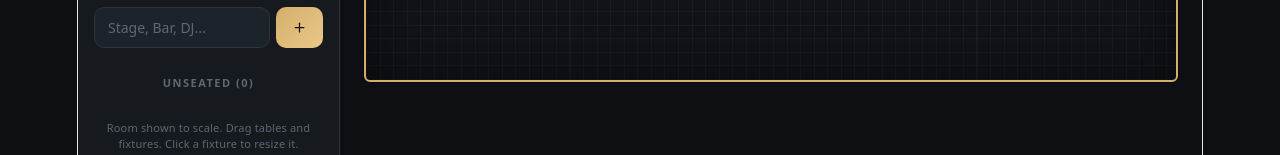
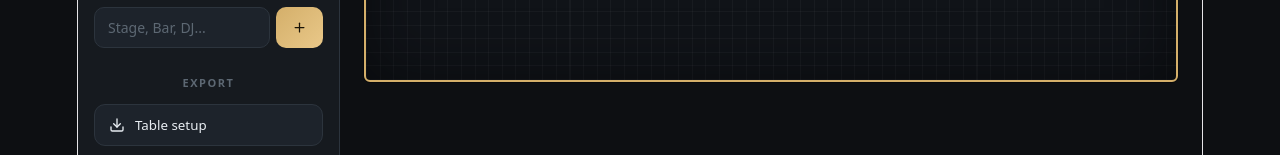
Before and after one commit to iprideit/seated, a React (Vite) app: page / in a window 1280 px wide. Both pictures are taken after typing "Sample" into the empty fields and a click on the button "Create". Shown: the part 645-800 px from the top of the page. Built offline with nearby package versions, Linux system fonts and the light colour scheme.

Commit message:
update app

```diff
--- a/src/SeatingApp.jsx
+++ b/src/SeatingApp.jsx
@@ -103,6 +103,23 @@ export default function App() {
   const [activeEventId, setActiveEventId] = useState(null);
   const [sb, setSb] = useState(null);
   const [sbInfo, setSbInfo] = useState(() => {
+    // 1) A setup link carries the connection in the URL hash:
+    //    https://<site>/#connect=<base64 of {url,key}>
+    // This lets a coordinator/volunteer click one link and be connected,
+    // with no manual key entry. We save it to this device, then clean the URL.
+    try {
+      const h = window.location.hash || "";
+      const m = h.match(/connect=([^&]+)/);
+      if (m) {
+        const decoded = JSON.parse(decodeURIComponent(escape(atob(m[1]))));
+        if (decoded.url && decoded.key) {
+          try { window.localStorage.setItem("seated_supabase", JSON.stringify(decoded)); } catch {}
+          try { history.replaceState(null, "", window.location.pathname); } catch {}
+          return decoded;
+        }
+      }
+    } catch {}
+    // 2) Otherwise use whatever is saved on this device.
     try { const s = window.localStorage.getItem("seated_supabase"); if (s) return JSON.parse(s); } catch {}
     return { url: "", key: "" };
   });
@@ -762,6 +779,24 @@ function FloorPlan({ event, tables, fixtures, roster, people, addTable, updateTa
             <button style={{ ...S.ghostBtn, marginTop: 8, width: "100%" }} onClick={() => setSel(null)}>Done</button>
           </div>
         )}
+
+        <div style={{ ...S.toolTitle, marginTop: 14 }}>EXPORT</div>
+        <button style={S.toolBtn} onClick={async () => {
+          const XLSX = await import("xlsx");
+          const sortedT = [...tables].sort((a, b) => a.name.localeCompare(b.name, undefined, { numeric: true }));
+          const rows = [];
+          for (const t of sortedT) {
+            const occ = roster.filter(r => r.table_id === t.id).sort((a, b) => a.seat - b.seat);
+            const dims = t.shape === "rectangle" ? `${t.size_in || 60}in x ${t.len_in || 96}in` : `${t.size_in || 60}in`;
+            rows.push({ Table: t.name, Shape: t.shape, Size: dims, Seats: t.seats, "Position (ft)": `${Math.round(t.x_ft || 0)}, ${Math.round(t.y_ft || 0)}`, Seat: "", Guest: "", "Checked In": "" });
+            for (const r of occ) rows.push({ Table: "", Shape: "", Size: "", Seats: "", "Position (ft)": "", Seat: r.seat + 1, Guest: r.person.name, "Checked In": r.checked_in ? "yes" : "" });
+            rows.push({});
+          }
+          const ws = XLSX.utils.json_to_sheet(rows, { header: ["Table", "Shape", "Size", "Seats", "Position (ft)", "Seat", "Guest", "Checked In"] });
+          ws["!cols"] = [{ wch: 16 }, { wch: 10 }, { wch: 16 }, { wch: 7 }, { wch: 14 }, { wch: 6 }, { wch: 26 }, { wch: 11 }];
+          const wb = XLSX.utils.book_new(); XLSX.utils.book_append_sheet(wb, ws, "Table setup");
+          XLSX.writeFile(wb, `${event.name}-table-setup.xlsx`);
+        }}><Download size={16} /> Table setup</button>
 
         <div style={{ ...S.toolTitle, marginTop: 14 }}>UNSEATED ({unseated.length})</div>
         <div style={{ overflowY: "auto", maxHeight: 160 }}>
@@ -1452,6 +1487,20 @@ create policy "all" on fixtures for all using (true) with check (true);`;
       <h2 style={{ fontFamily: DISPLAY }}>Cloud Sync (Supabase)</h2>
       <p style={S.muted}>Connection is saved on this device. Devices auto-refresh every few seconds for near-live updates across iPads.</p>
       {sb && <div style={{ display: "flex", justifyContent: "space-between", alignItems: "center", padding: "12px 16px", borderRadius: 12, background: "var(--surface)", border: "1px solid var(--ok)", marginTop: 8 }}><span style={{ display: "flex", alignItems: "center", gap: 8, color: "var(--ok)", fontWeight: 600 }}><Cloud size={16} /> Connected & saved on this device</span><button style={{ ...S.ghostBtn, borderColor: "#3a2326", color: "#ff9a9a" }} onClick={disconnect}>Disconnect</button></div>}
+
+      {sb && (
+        <div style={{ marginTop: 16, padding: 16, borderRadius: 12, background: "var(--surface)", border: "1px solid var(--accent)" }}>
+          <b style={{ color: "var(--accent2)" }}>Share a one-click setup link</b>
+          <p style={S.muted}>Send this link to a coordinator or check-in volunteer. When they open it, the app connects automatically, no key to type. Anyone with the link can view and edit, so share only with your team.</p>
+          <button style={S.primaryBtn} onClick={() => {
+            try {
+              const payload = btoa(unescape(encodeURIComponent(JSON.stringify({ url: sbInfo.url, key: sbInfo.key }))));
+              const link = `${window.location.origin}${window.location.pathname}#connect=${payload}`;
+              navigator.clipboard.writeText(link).then(() => alert("Setup link copied! Paste it into a text or email to your team.")).catch(() => window.prompt("Copy this setup link:", link));
+            } catch (e) { alert("Could not create link: " + e.message); }
+          }}>Copy setup link</button>
+        </div>
+      )}
       <div style={{ display: "grid", gap: 12, marginTop: 16 }}>
         <label style={S.lbl}>Project URL<input value={url} onChange={e => setUrl(e.target.value)} placeholder="https://xxxx.supabase.co" style={S.field} /></label>
         <label style={S.lbl}>Anon public key<input value={key} onChange={e => setKey(e.target.value)} placeholder="eyJ..." style={S.field} /></label>
```
